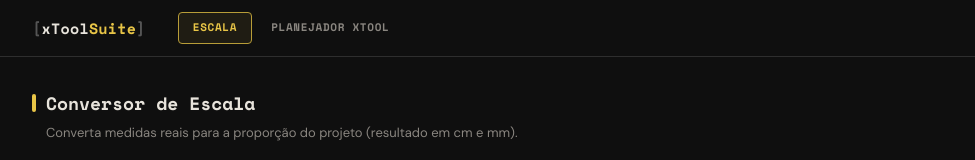
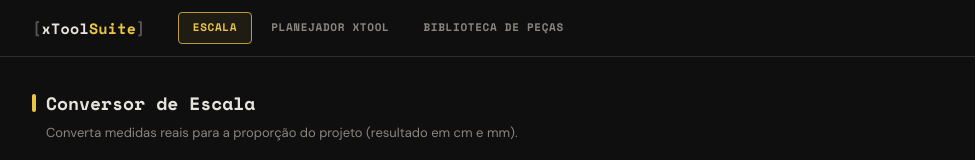
Before and after one commit to gabrielmalves7-prog/ferramentas-maquete, a Next.js app: page /escala in a window 1280 px wide. Shown: the top 160 px of the page, without its empty margins (152-1127 px from the left). Built offline with nearby package versions, Linux system fonts and the light colour scheme; no server answers; the database is empty.

Commit message:
Update HeaderNav.tsx

```diff
--- a/components/HeaderNav.tsx
+++ b/components/HeaderNav.tsx
@@ -6,6 +6,7 @@ import { usePathname } from "next/navigation";
 const links = [
   { href: "/escala", label: "Escala" },
   { href: "/xtool", label: "Planejador xTool" },
+  { href: "/pecas", label: "Biblioteca de peças" },
 ] as const;
 
 export function HeaderNav() {
```
